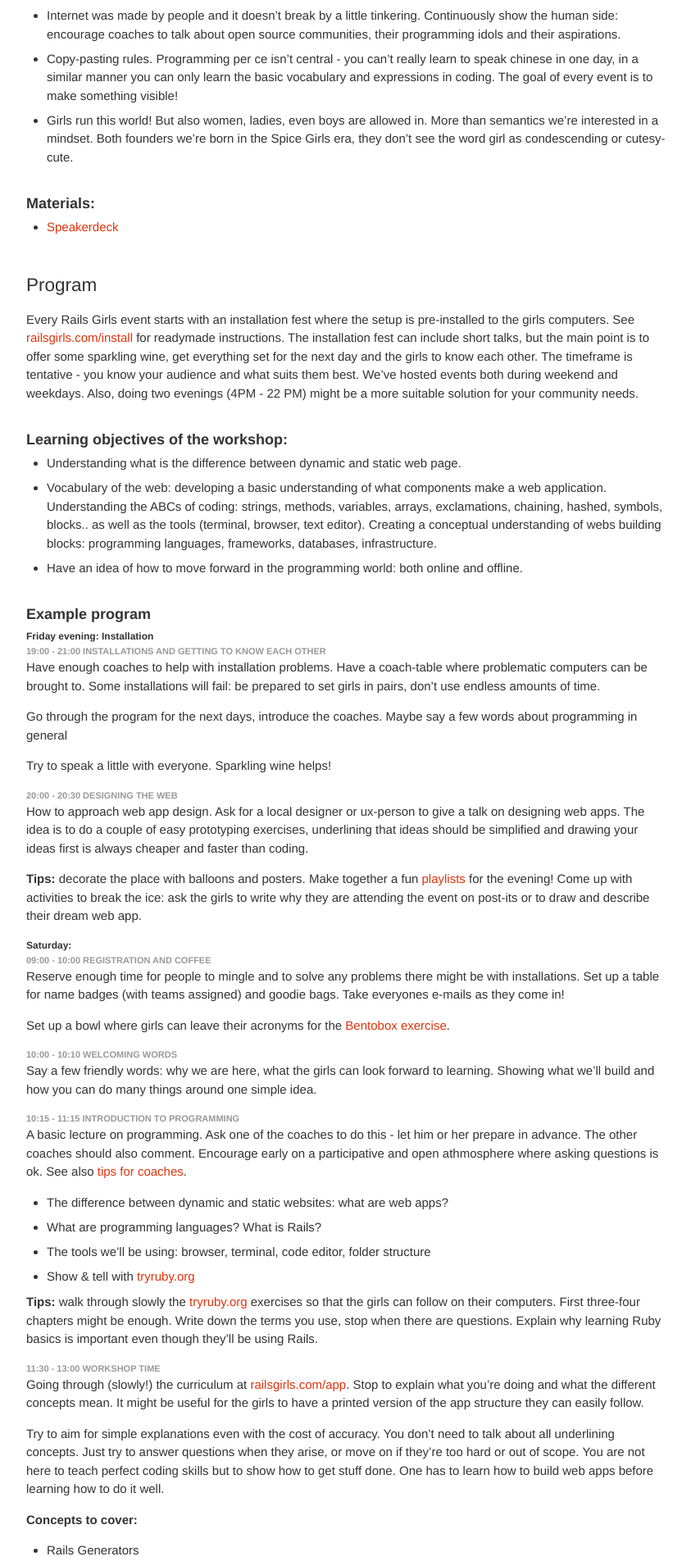
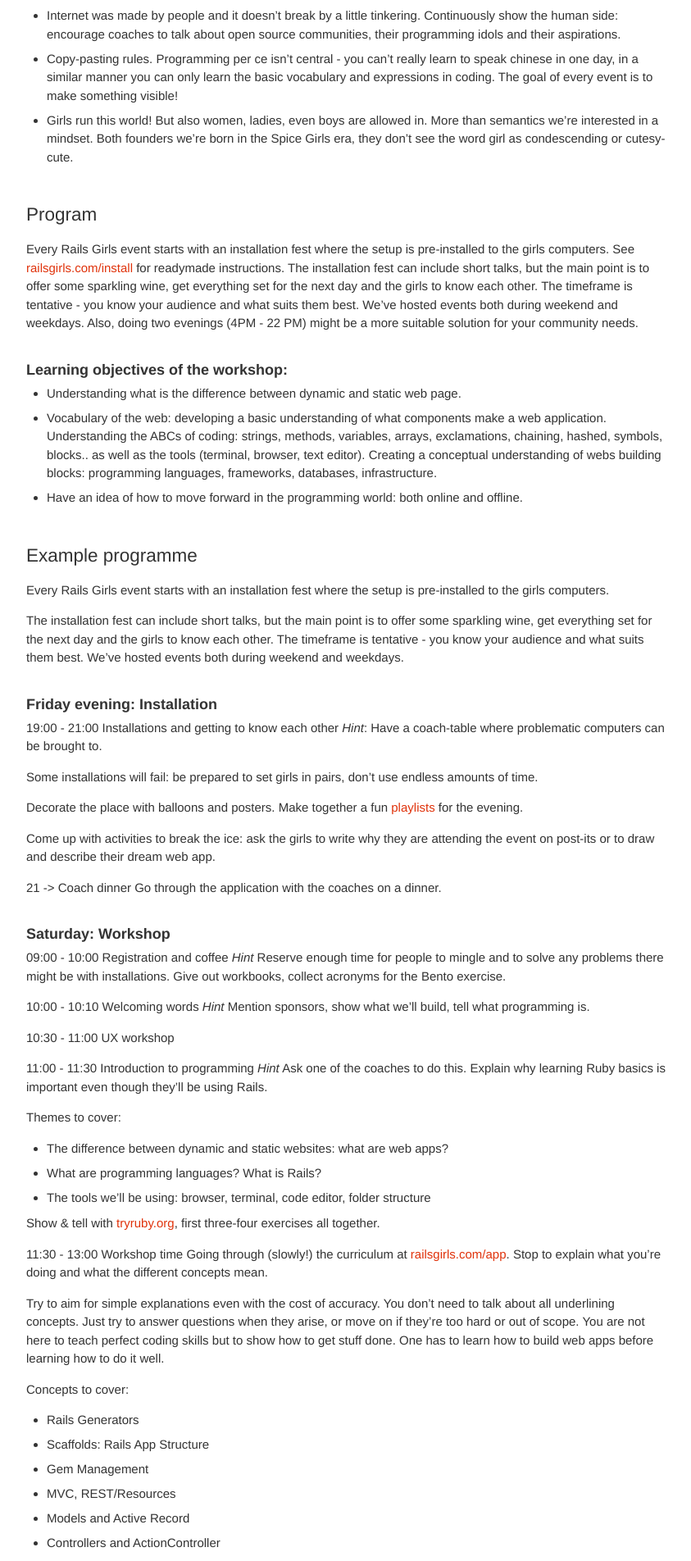
Before and after one commit to railsgirls/guides.railsgirls.com, a Jekyll site: the page built from _posts/2012-04-18-guide.markdown, in a window 1280 px wide. Shown: the part 827-2731 px from the top of the page at 82% size, without its empty margins (158-1001 px from the left). Built offline with Jekyll 4.4.1, drawn with Linux system fonts in a browser that asks for light colours; Markdown is read by kramdown in place of the engine named in the settings; some of the changed text lies outside the part shown.

Commit message:
updates to workshop guide

```diff
--- a/_posts/2012-04-18-guide.markdown
+++ b/_posts/2012-04-18-guide.markdown
@@ -26,10 +26,6 @@
 * Copy-pasting rules. Programming per ce isn’t central - you can't really learn to speak chinese in one day, in a similar manner you can only learn the basic vocabulary and expressions in coding. The goal of every event is to make something visible!
 * Girls run this world! But also women, ladies, even boys are allowed in. More than semantics we're interested in a mindset. Both founders we're born in the Spice Girls era, they don't see the word girl as condescending or cutesy-cute.
 
-#### Materials:
-
-* [Speakerdeck](http://speakerdeck.com/u/railsgirls)
-
 ### Program
 
 Every Rails Girls event starts with an installation fest where the setup is pre-installed to the girls computers. See [railsgirls.com/install](http://railsgirls.com/install) for readymade instructions. The installation fest can include short talks, but the main point is to offer some sparkling wine, get everything set for the next day and the girls to know each other. The timeframe is tentative - you know your audience and what suits them best. We've hosted events both during weekend and weekdays. Also, doing two evenings (4PM - 22 PM) might be a more suitable solution for your community needs.
@@ -40,101 +36,93 @@
 * Vocabulary of the web: developing a basic understanding of what components make a web application. Understanding the ABCs of coding: strings, methods, variables, arrays, exclamations, chaining, hashed, symbols, blocks.. as well as the tools (terminal, browser, text editor). Creating a conceptual understanding of webs building blocks: programming languages, frameworks, databases, infrastructure.
 * Have an idea of how to move forward in the programming world: both online and offline.
 
-#### Example program
+### Example programme
 
-##### Friday evening: Installation
+Every Rails Girls event starts with an installation fest where the setup is pre-installed to the girls computers.
 
-###### 19:00 - 21:00 Installations and getting to know each other
+The installation fest can include short talks, but the main point is to offer some sparkling wine, get everything set for the next day and the girls to know each other. The timeframe is tentative - you know your audience and what suits them best. We've hosted events both during weekend and weekdays.
 
-Have enough coaches to help with installation problems. Have a coach-table where problematic computers can be brought to. Some installations will fail: be prepared to set girls in pairs, don't use endless amounts of time.
+#### Friday evening: Installation
 
-Go through the program for the next days, introduce the coaches. Maybe say a few words about programming in general
+19:00 - 21:00 Installations and getting to know each other
+*Hint*: Have a coach-table where problematic computers can be brought to.
 
-Try to speak a little with everyone. Sparkling wine helps!
+Some installations will fail: be prepared to set girls in pairs, don't use endless amounts of time.
 
-###### 20:00 - 20:30 Designing the web
+Decorate the place with balloons and posters. Make together a fun <a href="http://open.spotify.com/user/lindaliukas/playlist/1fgkUFCFDrSn621kf4iHhr">playlists</a> for the evening.
 
-How to approach web app design. Ask for a local designer or ux-person to give a talk on designing web apps. The idea is to do a couple of easy prototyping exercises, underlining that ideas should be simplified and drawing your ideas first is always cheaper and faster than coding.
+Come up with activities to break the ice: ask the girls to write why they are attending the event on post-its or to draw and describe their dream web app.
 
-__Tips:__ decorate the place with balloons and posters. Make together a fun [playlists](http://open.spotify.com/user/lindaliukas/playlist/1fgkUFCFDrSn621kf4iHhr) for the evening! Come up with activities to break the ice: ask the girls to write why they are attending the event on post-its or to draw and describe their dream web app.
+21 -> Coach dinner
+Go through the application with the coaches on a dinner.
 
-##### Saturday:
 
-###### 09:00 - 10:00 Registration and coffee
+#### Saturday: Workshop
 
-Reserve enough time for people to mingle and to solve any problems there might be with installations. Set up a table for name badges (with teams assigned) and goodie bags. Take everyones e-mails as they come in!
+09:00 - 10:00 Registration and coffee
+*Hint* Reserve enough time for people to mingle and to solve any problems there might be with installations. Give out workbooks, collect acronyms for the Bento exercise.
 
-Set up a bowl where girls can leave their acronyms for the [Bentobox exercise](/.).
+10:00 - 10:10 Welcoming words
+*Hint* Mention sponsors, show what we'll build, tell what programming is.
 
-###### 10:00 - 10:10 Welcoming words
+10:30 - 11:00 UX workshop
 
-Say a few friendly words: why we are here, what the girls can look forward to learning. Showing what we’ll build and how you can do many things around one simple idea.
+11:00 - 11:30 Introduction to programming
+*Hint* Ask one of the coaches to do this. Explain why learning Ruby basics is important even though they'll be using Rails.
 
-###### 10:15 - 11:15 Introduction to programming
+Themes to cover:
++ The difference between dynamic and static websites: what are web apps?
++ What are programming languages? What is Rails?
++ The tools we’ll be using: browser, terminal, code editor, folder structure
 
-A basic lecture on programming. Ask one of the coaches to do this - let him or her prepare in advance. The other coaches should also comment. Encourage early on a participative and open athmosphere where asking questions is ok. See also [tips for coaches](/.).
+Show & tell with <a href="http://tryruby.org">tryruby.org</a>, first three-four exercises all together.
 
-* The difference between dynamic and static websites: what are web apps?
-* What are programming languages? What is Rails?
-* The tools we’ll be using: browser, terminal, code editor, folder structure
-* Show & tell with [tryruby.org](http://tryruby.org)
-
-__Tips:__ walk through slowly the [tryruby.org](http://www.tryruby.org) exercises so that the girls can follow on their computers. First three-four chapters might be enough. Write down the terms you use, stop when there are questions. Explain why learning Ruby basics is important even though they'll be using Rails.
-
-###### 11:30 - 13:00 Workshop time
-
-Going through (slowly!) the curriculum at [railsgirls.com/app](http://railsgirls.com/app). Stop to explain what you’re doing and what the different concepts mean. It might be useful for the girls to have a printed version of the app structure they can easily follow.
+11:30 - 13:00 Workshop time
+Going through (slowly!) the curriculum at <a href="http://railsgirls.com/app">railsgirls.com/app</a>. Stop to explain what you’re doing and what the different concepts mean.
 
 Try to aim for simple explanations even with the cost of accuracy. You don’t need to talk about all underlining concepts. Just try to answer questions when they arise, or move on if they’re too hard or out of scope. You are not here to teach perfect coding skills but to show how to get stuff done. One has to learn how to build web apps before learning how to do it well.
 
+Concepts to cover:
++ Rails Generators
++ Scaffolds: Rails App Structure
++ Gem Management
++ MVC, REST/Resources
++ Models and Active Record
++ Controllers and ActionController
++ Views and ERB
 
-__Concepts to cover:__
+*Tips:* Coaches are people too. They are doing this for the first time too. Teaching might be hard and intimidating, so remember to be available to help coaches or groups with difficult situations or just provide support and encouragement.
 
-* Rails Generators
-* Scaffolds: Rails App Structure
-* Gem Management
-* MVC, REST/Resources
-* _If time:_
-* Models and Active Record
-* Controllers and ActionController
-* Views and ERB
+13:00 - 14:00 Lunch
 
-__Tips:__ Coaches are people too. They are doing this for the first time too. Teaching might be hard and intimidating, so remember to be available to help coaches or groups with difficult situations or just provide support and encouragement.
-
-###### 13:00 - 14:00 Lunch
-
-Lunch tables can have table topics, such as Rails, HTML5 etc. that the girls and coaches can use as discussion starter.
-
-###### 14:00 - 14:30 Bentobox exercise
-
+14:00 - 14:30 Bentobox exercise
 Putting technical jargon into a context with a conceptual model called Bentobox.
 
-Two exercises:
+Two exercises: 1) Going through the 10 technical concepts with the physical Bentobox boards.  2) Going through the words the girls have themselves submitted with the coaches.
 
-1. Going through the 10 technical concepts with the physical Bentobox boards.
-2. Going through the words the girls have themselves submitted with the coaches.
++ [Bentobox slidedeck](http://speakerdeck.com/u/railsgirls/p/rails-girls-bentobox-exercise)
++ [Instruction video](https://vimeo.com/390496322)
 
-* [Download the example slidedeck](http://speakerdeck.com/u/railsgirls/p/rails-girls-bentobox-exercise)
-* [Watch the instruction video](https://vimeo.com/390496322)
-
-
-###### 14:30 - 18:00 Workshop time.
+14:30 - 18:00 Workshop time.
 
 Time to continue working on the applications. Monitor the situation: when it seems like people have a hard time concentrating, have the coaches or other speakers give quick lightning talks.
 
-__Example topics for lighting talks:__
+Example topics for lighting talks:
++ Real (female) programmers telling what their career has been like.
++ Design: UX & UI. Making mockups together either with paper or computer.
++ Fun ways of explaining technical concepts and recent frameworks: what is CoffeeScript explained in 80s pop songs? How would you describe GitHub? What coding and creative writing have in common?
++ Show us something real:  don’t speak in abstractions, be spesific and tell stories.
 
-* Real (female) programmers telling what their career has been like.
-* Design: UX & UI. Making mockups together either with paper or computer.
-* Fun ways of explaining technical concepts and recent frameworks: what is CoffeeScript explained in 80s pop songs? How would you describe GitHub? What coding and creative writing have in common?
-* All kind of creativity is strongly supported!
-* Show us something real:  don’t speak in abstractions, be spesific and tell stories.
+Once everyone has finished their app, there is time to extend the application by modifying the CSS, implementing commenting systems etc. Allow enough time for experimentation.
 
-Once everyone has finished their app, there is time to extend the application by modifying the CSS, implementing commenting systems etc. Allow enough time for experimentation. At the end, have participants present projects and encourage them to push their apps into Heroku. Motivate into action: mention the next event.
+19:00 After party
+*Hint:*
+Invite everyone, also the local developers, boys, those who weren't accepted, to join!
 
-###### 19:00 After party
+[Fork this project on GitHub][github], add yourself, and send us a pull request.
 
-Invite everyone, also the local developers, boys, those who weren't accepted, to join!
+[self]: http://guides.railsgirls.com/ "The Rails Girls Guide"
+[github]: https://github.com/railsgirls/railsgirls.github.com "Fork on GitHub"
 
 #### Materials
 
@@ -150,30 +138,24 @@
 #### How to find local developers?
 
 * Google. Almost every country has some sort of a Rails or Ruby community (sometimes called Ruby Brigade or Ruby Tuesday). Look for [Hackernews](http://news.ycombinator.com) meetups, [GitHub](http://www.github.com) contributors or [Dribbble](http://dribbble) draftees. Find the local open source scene. Surf the technology conferences (here's [a list](http://rubythere.com/) of Rubythemed ones, but others are cool too) and meetups at [meetup.com](http://www.meetup.com). Call software development houses, big and small. Don't forget IRC and podcasts!
+
 * Check out hashtags like #rails #ruby and #opensource from [Twitter search](https://twitter.com/#!/search-home). To find people from say close to NYC, use the following search operators "near:NYC within:15mi". Some countries have specific hashtags like #Rubysur and #RubyArg they use, remember to ask!
+
 * Startup community. Startup Digest is a good beginning point for events and communities.
+
 * Often there are one or two key persons who will be able to introduce you further, the technology world is surprisingly connected.
 
 #### How to find participants?
 
 * Use social media: Facebook, Twitter & local networks such as Weibo. Friends, girlfriends, co-workers!
+
 * Local [Girls in Tech](https://twitter.com/#!/gitweet), [DevChix](http://www.devchix.com/), [Geek Girl](http://geekgirlmeetup.com/) chapters etc. Check out also [Meetup.com](http://www.meetup.com/). Twitter lists like @anitaborg's [Tech Women Programs](https://twitter.com/#!/anitaborg_org/tech-women-programs) and similar.
+
 * Think outside the box: universities, book clubs, music stores, design agencies, [Etsy](http://www.etsy.com). We want girls who are interested in technology, but they can still have very varied backgrounds.
 
 #### How to get press?
 
 One of the big aims of Rails Girls is to make it more mainstream for girls to build the web. That’s why we like to engage the local press and bring front the participants and their enthusiasm. We’d be happy to help prepare a press-release for the media. Check out [railsgirls.com/press](http://railsgirls.com/press) for more.
-
-#### l word about branding
-
-Software is a craft, showing. Telling the human side. We encourage our coaches to talk about open source, the fierece figures in programming, the magical stories of \_why's dissapearance or David's hear.
-
-We want to redefine technology. Pinboard. More Sophie Coppola than Barbie.
-
-#### Materials
-
-* Programming 101 slides
-* Bentobox exercise
 
 ### Sponsorships
 
@@ -183,7 +165,29 @@
 
 Also non-traditional technology companies can be approached: kids stores, universities, women's magazines, beverage brands etc. They all should however have some affiliation or interest in technology.
 
-Sponsors should be approved beforehand by the core team and are operated fully by the local organizing team. For a breakdown of costs, check out the template.  Rails Girls should always be kept non-profit: if there's money left, it should be used to support the future activities of the attendees.
+Rails Girls should always be kept non-profit: if there's money left, it should be used to support the future activities of the attendees.
+
+### How much does it cost?
+
+The costs approximated below for 30 participants, 10 coaches - but they may vary a lot. It's easiest to try to get a local sponsor to pay the bills directly or partner with someone who has a set account to handle money. These calculations are done in Finland, in €, where food & alchol is very expensive, but spaces are often free. All in all you should be able to organise an event easily for a little over a thousand euros.
+
++ **Sparkling wine + cups** for the installation festival. 6 bottles, 6 euros a bottle. 36 euros.
+
++ **Breakfast Coffee**, a bun. 40 times around 5 euros. 200 euros
+
++ **Lunch.** Catered lunch can be around 15 euros, but you can do with a lot less by cooking yourself.  Add some water and coffee (50 euros). 650 euros.
+
++ **Marketing materials.** Printing workbooks, ordering stickers, posters and other swag. Again, varies a lot, maybe you can use someones printer, but at least around 200 should be reserved.
+
++ **Coach dinner.** At a restaurant or homemade. A way to say thank you to the coaches for their volunteer work. Around 20 euros per head. 200 euros.
+
++ **Space.** Try to get this one sponsored/free, they can be really expensive. Often startups are co-operative and can offer their space for use (esp. on weekends).	0 - XXXX euros.
+
++ **Afterparty.** It's nice if you can throw a good party with free beverages, but can also be done low-key in a local bar or on set/ in the park!	0 - XXXX euros.
+
++ **Travel expenses.**	If you don't have any RG-team members in your country, consider inviting us over. We don't do fancy hotels, promise! Same if you want to invite speakers to your event. 	0 - XXX
+
++ *Total 1286 euros*.
 
 __What do sponsors get?__
 
@@ -192,17 +196,13 @@
 * Possibility to speak for 5 minutes
 * In most events there are official pictures taken that the sponsors can use afterwards
 
-We don’t give out the participant info, but sponsors are free to hang out at the event and we’ll be sure to include a short message to the thank you -note. Sponsor swag may be included in the goodie bag to an extent: however it should be something tasteful, not trashy and related to girls.
+Don’t give out the participant info, but sponsors are free to hang out at the event and be sure to include a short message to the thank you -note. Sponsor swag may be included in the goodie bag to an extent: however it should be something tasteful, not trashy and related to girls.
 
-#### Materials
+---
 
-* Example letter for sponsors
-* Example budget
+## FAQ
 
-
-### FAQ
-
-__Who can organise a Rails Girls workshop?__
+#### Who can organise a Rails Girls workshop?
 
 Anyone. What we look for is a group of people dedicated in making this a stellar first experience in the world of web making for girls. What we hope to see is some (not all) of the following:
 
@@ -214,7 +214,7 @@
 Start by filling out [railsgirls.com/inyourcity](http://railsgirls.com/inyourcity) and someone from our team will be in contact
 
 
-__What kind of venue is needed?__
+#### What kind of venue is needed?
 
 We recommend choosing a venue with a built-in infrastructure for around 30-50 persons. For a programming event, this means:
 * High-speed, tested Internet. There’s going to be over 30 computers online all the time. Add to that mobilephones, streaming music, funny videos and you get the picture!
@@ -225,7 +225,7 @@
 
 Ask where local developer meetings are usually hosted. Often co-working spaces are also willing to negotiate deals to gain some visibility among new people.
 
-__What is expected from the coaches?__
+#### What is expected from the coaches?
 
 Rails Girls events are organized around small groups, ideally maximum of 4-5 persons per one coach. The coaches don’t need to be hardcore experts on Rails - basic knowledge and willingness to explain trumps expertise. We are looking for people who like answering questions and can keep an upbeat and positive atmosphere through a period of 8 hours!
 
@@ -238,7 +238,7 @@
 * Want to become a Rails Girls coach?
 * Letter for the coaches
 
-__What materials do I get?__
+#### What materials do I get?
 
 Each Rails Girls event gets a specific webpage.
 
@@ -250,7 +250,7 @@
 * Reflectors
 * Tattoos
 
-__How do I choose attendees?__
+#### How do I choose attendees?
 
 In the form we ask only two questions: do you have any previous background in coding and why would you be a good participant for Rails Girls
 
@@ -262,7 +262,7 @@
 2. people with some front-end experience (HTML, CSS, Javascript) and
 3. people with a little experience in programming or a background in computer sciences. You can use the different name-tags for each group if you want to (rubies, foxes, octocats, rails..)
 
-__What happens after the event?__
+#### What happens after the event?
 
 Inviting real developers to coach is Rails Girls sessions not only gives the participants a chance for hands-on education, but also makes the barrier to enter the technology world lower. How to keep the girls coding?
 
@@ -271,44 +271,15 @@
 * Invite everyone to the Facebook Group where they can ask questions.
 * Invite the girls together again within a month. You can host these meetups at the Rails Girls global meetup page http://www.meetup.com/Rails-Girls/ - we’ll be happy to promote events. However, it doesn't matter under which brand you want to continue meeting - the important thing'
 
-__What is the little girl all about?__
+---
 
-Her name is Ruby, she's Linda's brainchild and a future rolemodel
-
-Occasionally we use illustrations to help humanize the brand on our websites and designs. Plus, we think they look purdy. Here, then, is everything you need to know about Mozilla and pictures.
-
-This group of fun, loveable monsters brings extra personality to the brand beyond our logo while bringing a little smile to your face. We tend to use them sparingly, but when applied correctly, they liven up text and generally bring some fun to a page.
-
-So much text, what if I just want to scrape all of this and
-Okay, totally up! Make it your own.
-Our idea
-
-If you do localization work for Mozilla, first of all, thank you. Second of all, thank you. We’re incredibly lucky to have community members who undertake this important and difficult task.
-
-Localization isn’t an extra step in our communication process; it is the pt we can't do a thing about those we don't even know exist. So tell us what recurring issues you've experienced, what works and what doesn't — it could be a language thing, a cultural issue or something to do with tone (especially when dealing with languages that have both formal and informal forms). Whatever it is, please pass it on.
-
-__Communications__
-
-* Do you have any previous experience in coding? What kind?
-* What excites you most about technology?
-* Why did you apply for Rails Girls?
-* Why do you want to learn how to code?
-* What would you like to build with your new skills?
-* What was the hardest part in this workshop?
-* Would you recommend Rails Girls to your friends? Why?
-* Is there something that you feel was missing in the event?
-
-Is there something else I could help with before the event?
-
-#### Materials
-
-### Checklist
+## Checklist
 
 This is a small checklist for your event. Rails Girls can be thrown together in a matter of weeks, but to truly have time to make a good event, prepare at least two months. Not all of these steps are of course mandatory and they are here just to help you remember.
 
-#### Before the event:
+### Before the event:
 
-* Fill in the railsgirls.com/inyourcity application and the team will contact you!
+* Fill in the [application](railsgirls.com/inyourcity) and the team will contact you!
 * Start working with the project plan template on Google Docs
 * Decide dates and set a venue
 * Reach out for the local coaches - try finding five people who commit to taking part
--- a/css/style.css
+++ b/css/style.css
@@ -53,6 +53,11 @@
 a:hover {
   color:#E0330C;
   text-decoration:underline;
+}
+
+hr {
+    border-top-color:#ddd;
+    margin:1em 0;
 }
 
 header {
```
